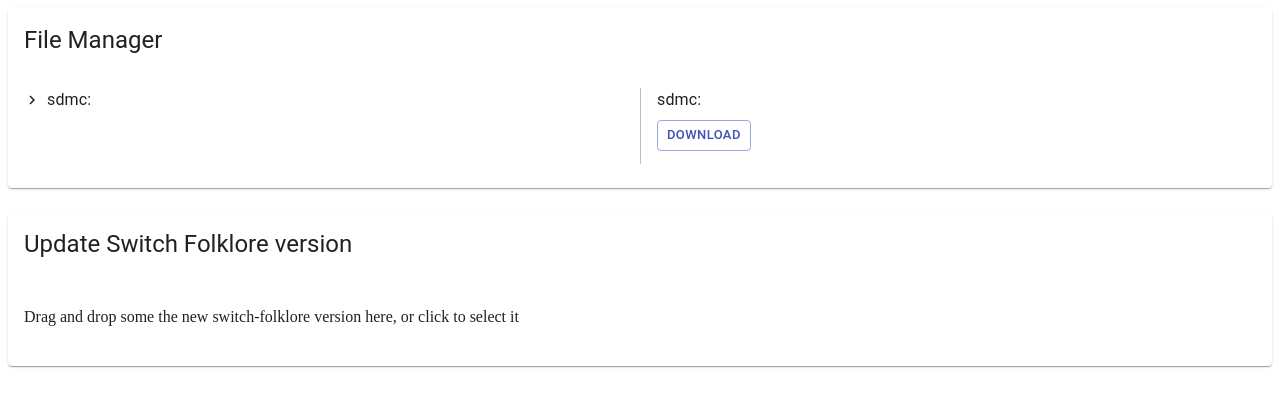
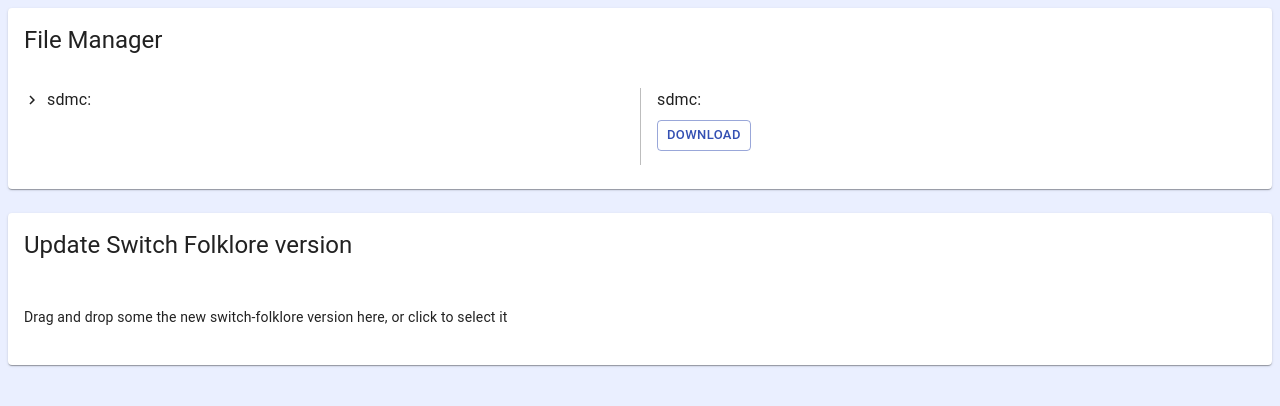
Before and after one commit to macabeus/switch-folklore, a React app in the folder web/: page / in a window 1280 px wide. Shown: the top 406 px of the page. Built offline with nearby package versions, Linux system fonts and the light colour scheme; the HTML template or start-up script is replaced by a standard one.

Commit message:
web: add theme

```diff
--- a/web/src/index.tsx
+++ b/web/src/index.tsx
@@ -1,11 +1,15 @@
 import React from 'react'
 import { makeStyles } from '@material-ui/core/styles'
+import CssBaseline from '@material-ui/core/CssBaseline'
 import ReactDOM from 'react-dom'
 import FileManager from './cards/file-manager'
 import UpdateSwitchFolklore from './cards/update-switch-folklore'
+import Theme from './theme'
 
 const useStyles = makeStyles(theme => ({
   root: {
+    padding: theme.spacing(1),
+
     '& > div:not(:last-child)': {
       marginBottom: theme.spacing(3),
     },
@@ -16,10 +20,13 @@ const App = () => {
   const classes = useStyles()
 
   return (
-    <div className={classes.root}>
-      <FileManager />
-      <UpdateSwitchFolklore />
-    </div>
+    <Theme>
+      <CssBaseline />
+      <div className={classes.root}>
+        <FileManager />
+        <UpdateSwitchFolklore />
+      </div>
+    </Theme>
   )
 }
 
--- /dev/null
+++ b/web/src/theme.tsx
@@ -0,0 +1,21 @@
+import { createMuiTheme, MuiThemeProvider } from '@material-ui/core/styles'
+import React, { FunctionComponent } from 'react'
+
+const theme = createMuiTheme({
+  palette: {
+    background: {
+      default: '#EAEFFF',
+    },
+    primary: {
+      main: '#3450B3',
+    },
+  },
+})
+
+const Theme: FunctionComponent = ({ children }) => (
+  <MuiThemeProvider theme={theme}>
+    {children}
+  </MuiThemeProvider>
+)
+
+export default Theme
```
